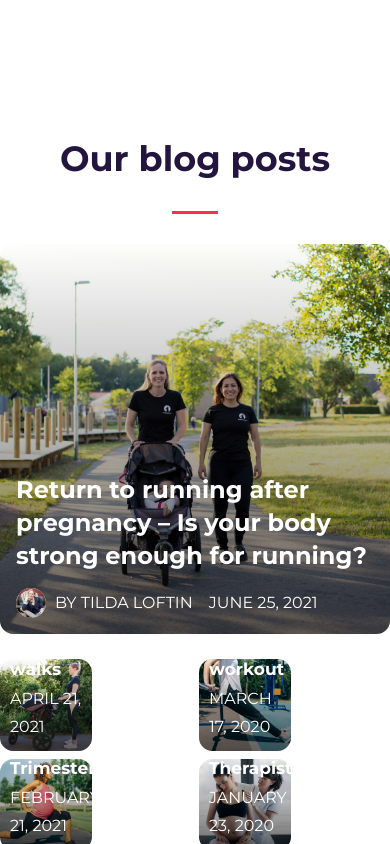
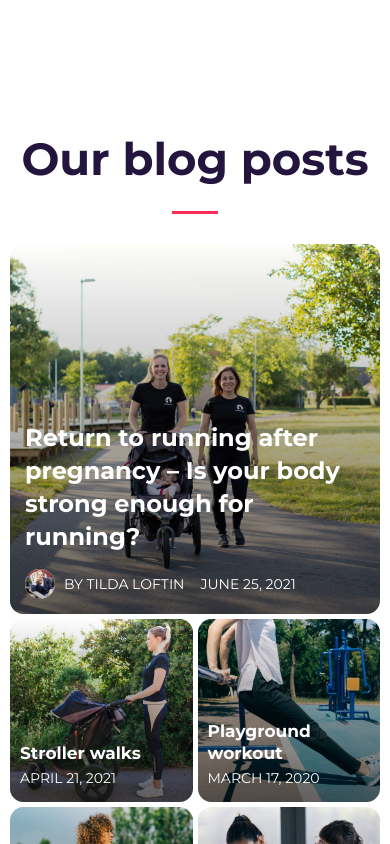
Before and after one commit to KirilCycle/Landing-Page, a Vue app: page / in a window 390 px wide. Shown: the part 3400-4244 px from the top of the page. Built offline with nearby package versions, Linux system fonts and the light colour scheme.

Commit message:
new responsive BlogPosts

```diff
--- a/src/pages/Home/components/BlogPosts/BlogItem.vue
+++ b/src/pages/Home/components/BlogPosts/BlogItem.vue
@@ -47,6 +47,13 @@ export default {
     font-size: 32px;
   }
 
+  .blog-text {
+    font-weight: 400;
+    line-height: 28px;
+    color: rgba(255, 255, 255, 1);
+    letter-spacing: 0em;
+    text-align: left;
+  }
   .blog-text-wrap {
     padding: 32px;
 
@@ -55,13 +62,7 @@ export default {
       align-items: center;
       flex-direction: row;
 
-      .blog-text {
-        font-weight: 400;
-        line-height: 28px;
-        color: rgba(255, 255, 255, 1);
-        letter-spacing: 0em;
-        text-align: left;
-      }
+
 
       .author-info {
         display: flex;
@@ -85,6 +86,13 @@ export default {
     text-align: left;
     margin-bottom: 5px;
   }
+  .blog-text {
+    font-weight: 400;
+    line-height: 28px;
+    color: rgba(255, 255, 255, 1);
+    letter-spacing: 0em;
+    text-align: left;
+  }
   .blog-text-wrap {
     padding: 16px;
 
@@ -100,29 +108,66 @@ export default {
   }
 }
 
-@media (max-width: 1040px) and (min-width: 970px) {
+@media (max-width: 1050px){
   .blog-medium {
     .blog-h5 {
-      font-size: $font-sx-m - 5;
-      line-height: 25px;
+      font-size: $font-sx-m - 7;
+      line-height:20px;
+      margin-bottom: 0px;
+    }
+    .blog-text {
+      font-size: 14px;
+    }
+  }
+  .blog-large {
+    .blog-text-wrap {
+      padding: 20px;
+    }
+    .blog-h5 {
+      font-size: $font-sx-m - 3;
+      line-height: 26px;
     }
   }
 }
 
+@media (max-width: 760px) {
+  .blog-medium {
+    min-width: 100%;
+    min-height: 100%;
+    max-width: 100%;
+    max-height: 100%;
+
+    .blog-text {
+      font-size: 18px;
+    }
+
+    .blog-h5 {
+       font-size: 24px;
+       line-height: 30px;
+    }
 
 
-@media (max-width: 770px) {
-  .blog-medium {
-    max-width: 100%;
-    max-height: 100%;
-    width: 100%;
-    height: 100%;
   }
   .blog-large {
     max-width: 100%;
     max-height: 100%;
     width: 100%;
     height: 100%;
+
+    .blog-text-wrap {
+      padding: 32px;
+    }
+
+    .blog-text {
+      font-size: 18px;
+    }
+
+    .blog-h5 {
+      font-size: 35px;
+      line-height: 40px;
+
+    }
+
   }
 }
 
@@ -136,17 +181,24 @@ export default {
       line-height: 27px;
     }
   }
-  .blog-large {
+   .blog-large {
+    .blog-h5 {
+      font-size: 29px;
+      line-height: 30px;
+    }
     .blog-text-wrap {
-      padding: 16px;
+      padding: 15px;
     }
-  }
+   }
 }
 
 @media (max-width: 450px) {
   .blog-medium {
     .blog-text-wrap {
       padding: 10px;
+    }
+    .blog-text {
+      font-size: 14px;
     }
     .blog-h5 {
       font-size: $font-sx-m - 7;
@@ -158,21 +210,27 @@ export default {
       font-size: $font-sx-m;
       line-height: 33px;
     }
+    .blog-text {
+      font-size: 14px;
+    }
   }
 }
 
-@media (max-width: 374px) {
+@media (max-width: 384px) {
   .blog-medium {
     max-width: 100%;
     max-height: 100%;
 
     .blog-h5 {
-      font-size: $font-sx-m;
-      line-height: $line-height-5;
+      font-size: 16px;
+      line-height: 18px;
     }
 
+    .blog-text {
+      font-size: 12px;
+    }
     .blog-text-wrap {
-      padding: 20px;
+      padding: 10px;
     }
   }
   .blog-large {
@@ -191,4 +249,35 @@ export default {
     }
   }
 }
+
+@media (max-width: 350px) {
+  .blog-medium {
+    .blog-h5 {
+      font-size: 14px;
+      line-height: 16px;
+    }
+
+    .blog-text {
+      font-size: 10px;
+    }
+    .blog-text-wrap {
+      padding: 7px;
+    }
+  }
+  .blog-large {
+    .blog-text-wrap {
+      padding: 11px;
+
+      .blog-info-container {
+        .blog-text {
+          font-size: 12px;
+        }
+      }
+    }
+    .blog-h5 {
+      font-size: $font-sx-m - 5;
+      line-height: $line-height-5 - 5;
+    }
+  }
+}
 </style>
--- a/src/pages/Home/components/BlogPosts/BlogPosts.vue
+++ b/src/pages/Home/components/BlogPosts/BlogPosts.vue
@@ -76,12 +76,10 @@ export default {
 
 <style lang="scss" scoped>
 @import "@/assets/variables";
+$gap: 32px;
 .large-blog {
   max-width: 604px;
   max-height: 604px;
-  width: 604px;
-  height: 100%;
-  margin-right: 16px;
 }
 
 .view-more-wrap {
@@ -125,6 +123,8 @@ h2 {
   margin-top: $spacing;
   width: 100%;
   height: max-content;
+  position: relative;
+  justify-content: center;
   display: flex;
   flex-direction: row;
 
@@ -142,11 +142,11 @@ h2 {
     align-items: center;
     max-width: 604px;
     height: max-content;
-    margin-left: 16px;
+    margin-left: $gap;
     box-sizing: border-box;
     display: grid;
     grid-auto-rows: max-content;
-    grid-gap: 32px;
+    grid-gap: $gap;
     grid-template-columns: 1fr 1fr;
 
     .blog-wrap {
@@ -159,62 +159,60 @@ h2 {
     }
   }
 }
-/*
+
 @media (max-width: 1261px) {
   .blog-posts-wrap {
-    padding-left: 10px;
-    padding-right: 10px;
+    padding-left: 5px;
+    padding-right: 5px;
   }
 
+  .large-blog {
+    width: 49%;
+  }
   .blogs-container {
     .group-blogs {
-      .blog-wrap {
-        width: calc(47%);
-        flex: none;
-      }
+      width: 49%;
     }
   }
 }
 
 @media (max-width: 1130px) {
+  .large-blog {
+    width: calc(50% - 20px);
+  }
+
   .blogs-container {
     .group-blogs {
-      row-gap: 15px;
-      column-gap: 15px;
-
-      .blog-wrap {
-        width: calc(48%);
-        flex: none;
+      margin-left: 20px;
+      grid-gap: 20px;
+      width: calc(50% - 20px);
     }
   }
 }
+
+@media (max-width: 900px) {
+  .large-blog {
+    width: calc(50% - 10px);
   }
-@media (max-width: 970px) {
+
   .blogs-container {
     .group-blogs {
-      margin-left: 5px;
-      row-gap: 9px;
-      column-gap: 9px;
+      margin-left: 10px;
+      grid-gap: 10px;
+      width: calc(50% - 10px);
     }
-    .large-blog {
-      margin-right: 5px;
+  }
 }
 
-
-
+@media (max-width: 760px) {
+  .blog-posts-wrap {
+    padding-left: 10px;
+    padding-right: 10px;
   }
-}
-*/
-
-@media (max-width: 770px) {
   .large-blog {
     max-width: 100%;
     width: 100%;
     max-height: 100%;
-    display: flex;
-    justify-content: center;
-    align-items: center;
-    margin-right: 0px;
   }
   .blogs-container {
     flex-direction: column;
@@ -222,15 +220,24 @@ h2 {
 
     .group-blogs {
       margin-left: 0px;
+
       max-width: 100%;
+      max-height: 100%;
+      min-width: 100%;
+      min-height: 100%;
       width: 100%;
       margin-top: 25px;
+      grid-gap: 25px;
+
 
       .blog-wrap {
-        width: 48%;
-        max-width: 50%;
+        width: 100%;
+        height: 100%;
+        min-width: 100%;
+      min-height: 100%;
+        max-width: 100%;
+        max-height: 100%;
       }
-
     }
   }
 }
@@ -242,40 +249,25 @@ h2 {
   .blogs-container {
     margin-top: 30px;
   }
-}
 
-@media (max-width: 400px) {
-  .blog-posts-header {
-    font-size: 35px;
-  }
   .blogs-container {
     .group-blogs {
-      column-gap: 8px;
-      row-gap: 8px;
-      .blog-wrap {
-        width: 48%;
-        flex: none;
-      }
+      margin-top: 10px;
+      grid-gap: 10px;
     }
 }
 }
 
-@media (max-width: 374px) {
+
+@media (max-width: 390px) {
   .blogs-container {
-    flex-direction: column;
-    justify-content: center;
     .group-blogs {
-      column-gap: 8px;
-      margin-top: 8px;
-      display: flex;
-      justify-content: center;
-      .blog-wrap {
-        width: 100%;
-        max-width: 100%;
-        max-height: 100%;
-        flex: none;
+      grid-gap: 5px;
+      margin-top: 5px;
     }
    }
 }
-}
+
+
+
 </style>
```
Lines whose indentation alone changed are shown as unchanged.
